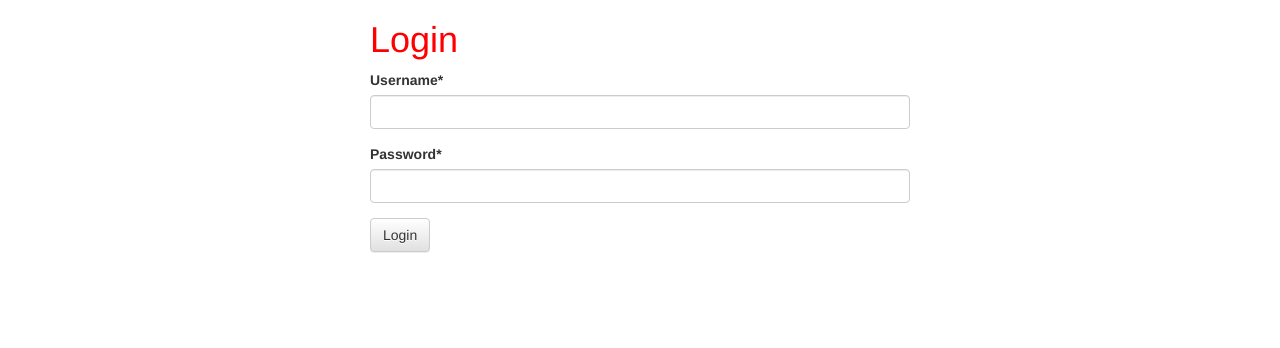
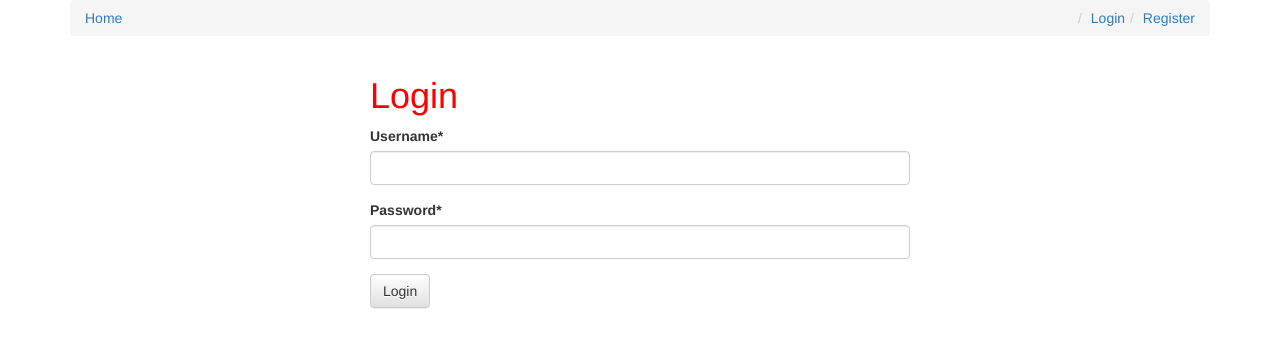
Before and after one commit to AKASHAGARWAL0403/BLOG_DJANGO, a Django app: page /login/?next=/comment/44/delete/ in a window 1280 px wide. Shown: the top 348 px of the page. Run offline with Django 3.2, Linux system fonts and the light colour scheme; some libraries are stand-ins or nearby versions.

Commit message:
Breadcrumb added

```diff
--- a/src/templates/base.html
+++ b/src/templates/base.html
@@ -37,6 +37,15 @@
 
 {% include 'messages_display.html' %}
 <div class="container">
+	<ol class="breadcrumb">
+		<li><a href="/">Home</a></li>
+		{% if not request.user.is_authenticated %}
+			<li class="pull-right"><a href="/register">Register</a></li>
+			<li class="pull-right"><a href="/login">Login</a></li>
+		{% else %}
+			<li class="pull-right"><a href="/logout">Logout</a></li>
+		{% endif %}
+	</ol>
 {% block content %}
 {% endblock %}
 </div>
```
Also changed, not shown: src/db.sqlite3.
